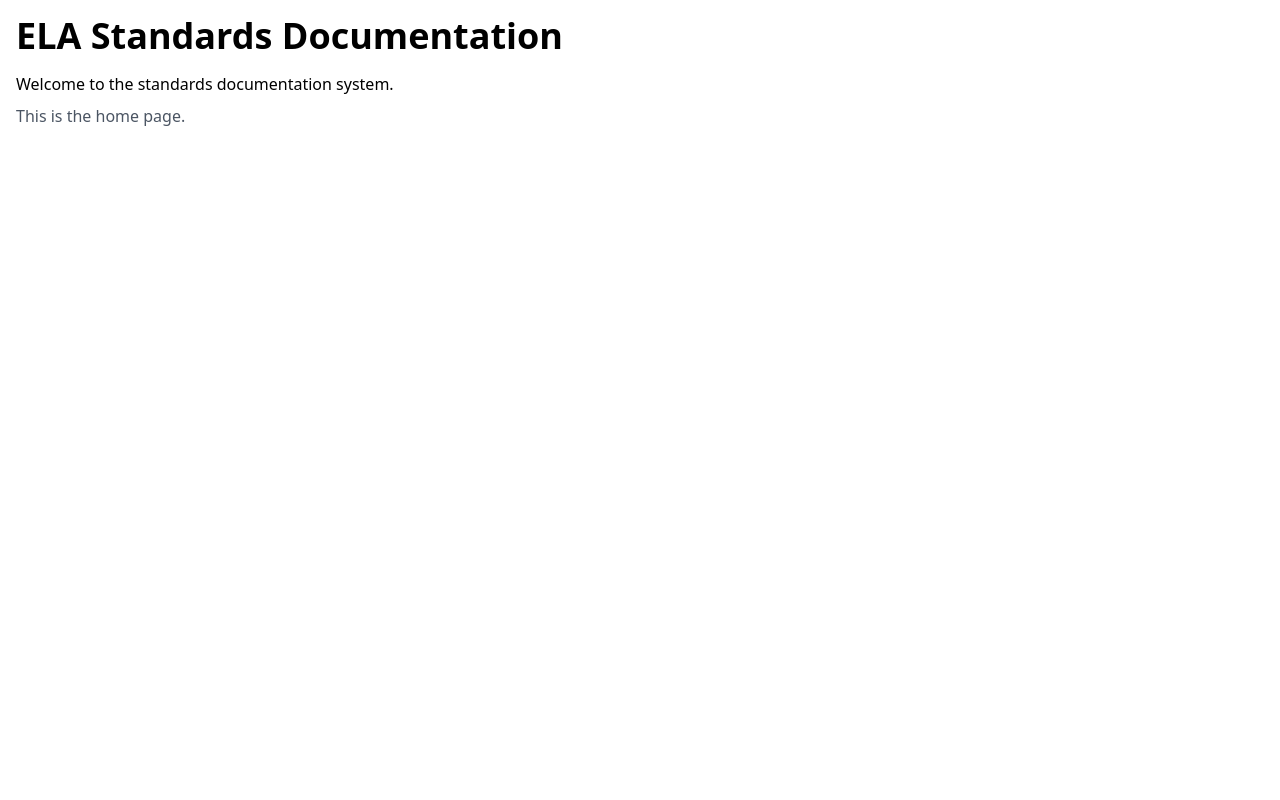
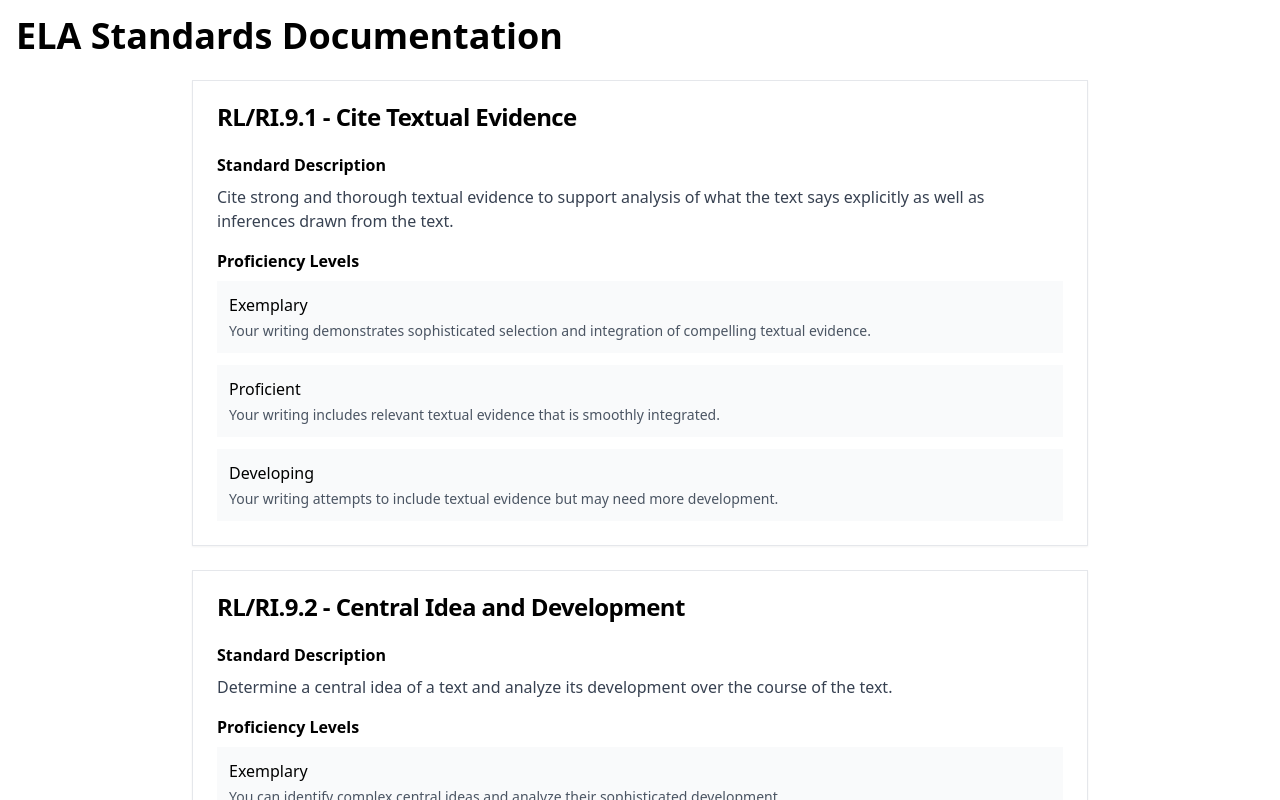
Before and after one commit to danlang422/ela-standards-documentation, a Next.js app: page / in a window 1280 px wide. Shown: the top 800 px of the page. Built offline with nearby package versions, Linux system fonts and the light colour scheme.

Commit message:
Update page.jsx with simplified standards viewer

```diff
--- a/app/page.jsx
+++ b/app/page.jsx
@@ -1,14 +1,65 @@
+import { Card, CardHeader, CardTitle, CardContent } from '@/components/ui/card';
+
 export const metadata = {
   title: 'ELA Standards Documentation',
   description: 'Interactive documentation system for ELA standards',
 }
 
+const standards = [
+  {
+    id: 'RL/RI.9.1',
+    title: 'Cite Textual Evidence',
+    descriptor: 'Cite strong and thorough textual evidence to support analysis of what the text says explicitly as well as inferences drawn from the text.',
+    proficiencyLevels: {
+      exemplary: 'Your writing demonstrates sophisticated selection and integration of compelling textual evidence.',
+      proficient: 'Your writing includes relevant textual evidence that is smoothly integrated.',
+      developing: 'Your writing attempts to include textual evidence but may need more development.'
+    }
+  },
+  {
+    id: 'RL/RI.9.2',
+    title: 'Central Idea and Development',
+    descriptor: 'Determine a central idea of a text and analyze its development over the course of the text.',
+    proficiencyLevels: {
+      exemplary: 'You can identify complex central ideas and analyze their sophisticated development.',
+      proficient: 'You can identify central ideas and explain their development clearly.',
+      developing: 'You can identify basic central ideas but may need help tracking their development.'
+    }
+  }
+];
+
 export default function HomePage() {
   return (
     <main className="container mx-auto p-4">
-      <h1 className="text-4xl font-bold">ELA Standards Documentation</h1>
-      <p className="mt-4">Welcome to the standards documentation system.</p>
-      <p className="mt-2 text-gray-600">This is the home page.</p>
+      <h1 className="text-4xl font-bold mb-6">ELA Standards Documentation</h1>
+
+      <div className="max-w-4xl mx-auto">
+        {standards.map(standard => (
+          <Card key={standard.id} className="mb-6">
+            <CardHeader>
+              <CardTitle>{standard.id} - {standard.title}</CardTitle>
+            </CardHeader>
+            <CardContent>
+              <div className="mb-4">
+                <h3 className="font-semibold mb-2">Standard Description</h3>
+                <p className="text-gray-700">{standard.descriptor}</p>
+              </div>
+
+              <div>
+                <h3 className="font-semibold mb-2">Proficiency Levels</h3>
+                <div className="space-y-3">
+                  {Object.entries(standard.proficiencyLevels).map(([level, description]) => (
+                    <div key={level} className="p-3 bg-gray-50 rounded-lg">
+                      <div className="font-medium capitalize mb-1">{level}</div>
+                      <p className="text-sm text-gray-600">{description}</p>
+                    </div>
+                  ))}
+                </div>
+              </div>
+            </CardContent>
+          </Card>
+        ))}
+      </div>
     </main>
   )
 }
```
